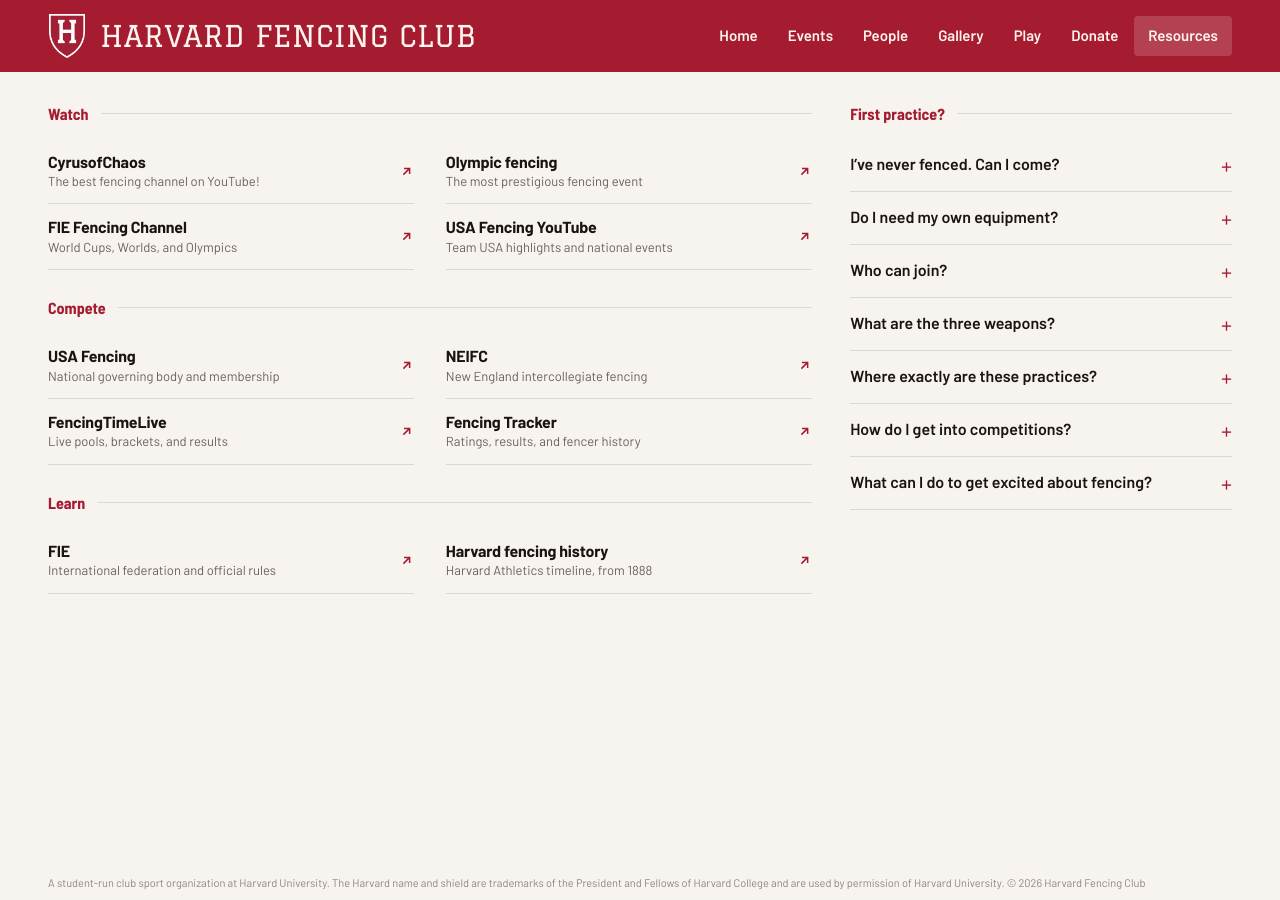
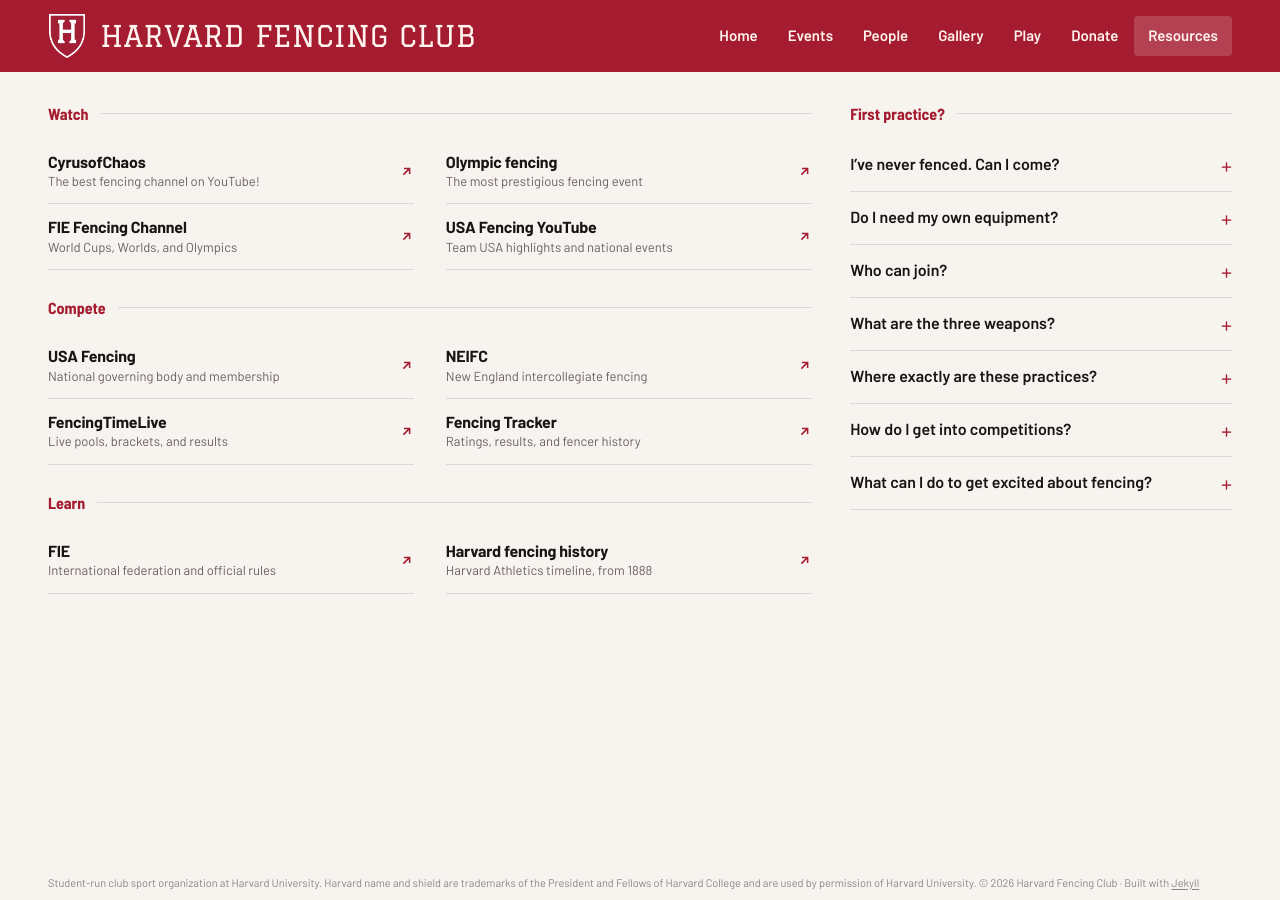
Before and after one commit to harvard-fencing-club/harvard-fencing-club.github.io, a Jekyll site: the page built from resources.html, in a window 1280 px wide. Built offline with Jekyll 4.4.1, drawn with Linux system fonts in a browser that asks for light colours.

Commit message:
Smaller home headline and one-line footer with Jekyll credit
- "Open to everyone!" now matches the weekday names in size
- Footer trimmed to fit one line on laptops; adds "Built with Jekyll"

Co-Authored-By: Claude Opus 5.5 (1M context) <noreply@anthropic.com>
Claude-Session: https://claude.ai/code/session_01SEzRLnpXQ1DGaRj5Knqvvd

```diff
--- a/_includes/footer.html
+++ b/_includes/footer.html
@@ -1,3 +1,3 @@
   <footer class="site-footer">
-    <div class="wrap">A student-run club sport organization at Harvard University. The Harvard name and shield are trademarks of the President and Fellows of Harvard College and are used by permission of Harvard University. © {{ site.time | date: "%Y" }} Harvard Fencing Club</div>
+    <div class="wrap">Student-run club sport organization at Harvard University. Harvard name and shield are trademarks of the President and Fellows of Harvard College and are used by permission of Harvard University. © {{ site.time | date: "%Y" }} Harvard Fencing Club · Built with <a href="https://jekyllrb.com" target="_blank" rel="noopener noreferrer">Jekyll</a></div>
   </footer>
--- a/assets/css/site.css
+++ b/assets/css/site.css
@@ -389,7 +389,7 @@ summary {
 }
 .home-join {
   font-family: var(--display);
-  font-size: clamp(34px, 3.6vw, 52px);
+  font-size: clamp(22px, 2.2vw, 30px); /* same size as the weekday names */
   font-weight: 700;
   line-height: 1.05;
   letter-spacing: -0.01em;
@@ -741,6 +741,10 @@ summary {
   line-height: 1.4;
   color: var(--muted);
   opacity: 0.75;
+}
+.site-footer a {
+  text-decoration: underline;
+  text-underline-offset: 2px;
 }
 .page-home .site-footer {
   color: var(--on-crimson-muted);
```
